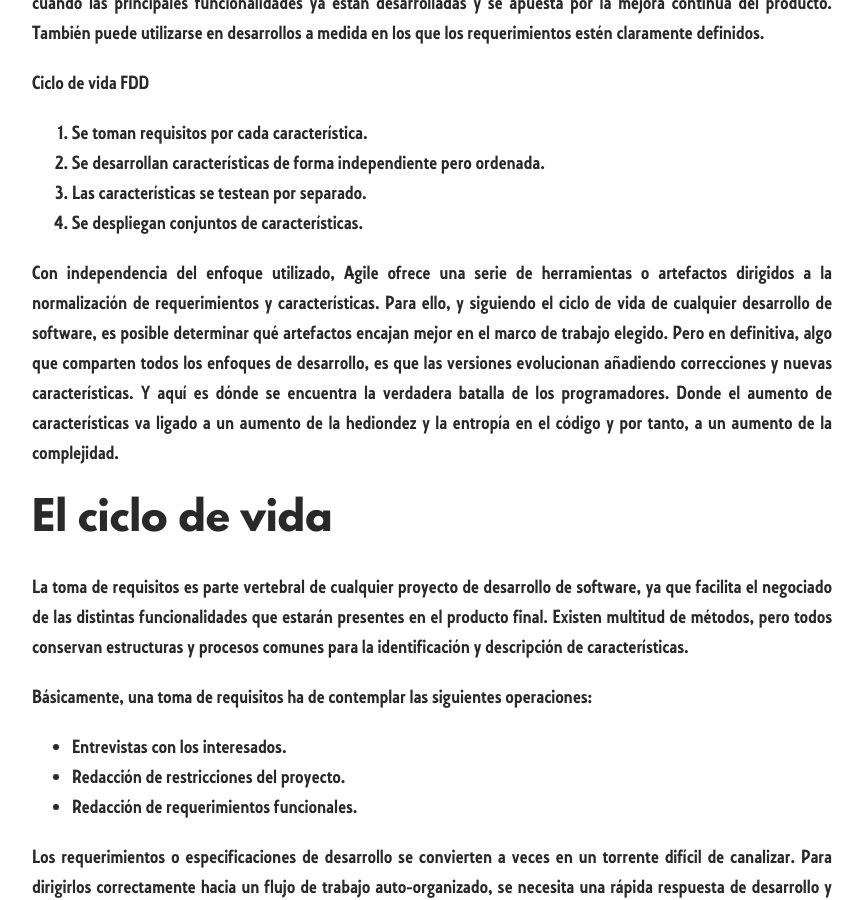
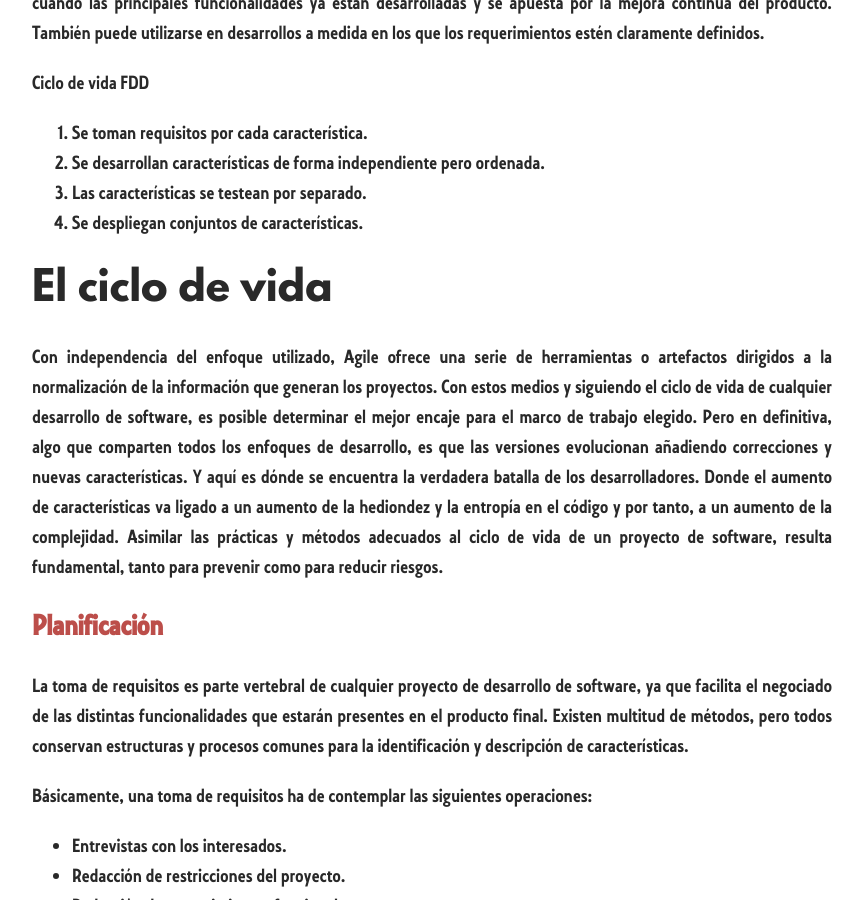
Before and after one commit to Rocmpr/blog, a Jekyll site: the page built from _posts/2019-11-24-Metodologías-Ágiles.md, in a window 1280 px wide and 900 px high, scrolled down 1508 px. Shown: the whole window, without its empty margins (208-1071 px from the left). Built offline with Jekyll 4.4.1, drawn with Linux system fonts in a browser that asks for light colours; our own code applies the rules of GitHub Pages for plain Markdown files.

Commit message:
Update 2019-11-24-Metodologías-Ágiles.md

```diff
--- a/_posts/2019-11-24-Metodologías-Ágiles.md
+++ b/_posts/2019-11-24-Metodologías-Ágiles.md
@@ -26,10 +26,11 @@ Ciclo de vida FDD
 3. Las características se testean por separado.
 4. Se despliegan conjuntos de características.
 
-Con independencia del enfoque utilizado, Agile ofrece una serie de herramientas o artefactos dirigidos a la normalización de requerimientos y características. Para ello, y siguiendo el ciclo de vida de cualquier desarrollo de software, es posible determinar qué artefactos encajan mejor en el marco de trabajo elegido. Pero en definitiva, algo que comparten todos los enfoques de desarrollo, es que las versiones evolucionan añadiendo correcciones y nuevas características. Y aquí es dónde se encuentra la verdadera batalla de los programadores. Donde el aumento de características va ligado a un aumento de la hediondez y la entropía en el código y por tanto, a un aumento de la complejidad.
+# El ciclo de vida
 
+Con independencia del enfoque utilizado, Agile ofrece una serie de herramientas o artefactos dirigidos a la normalización de la información que generan los proyectos. Con estos medios y siguiendo el ciclo de vida de cualquier desarrollo de software, es posible determinar el mejor encaje para el marco de trabajo elegido. Pero en definitiva, algo que comparten todos los enfoques de desarrollo, es que las versiones evolucionan añadiendo correcciones y nuevas características. Y aquí es dónde se encuentra la verdadera batalla de los desarrolladores. Donde el aumento de características va ligado a un aumento de la hediondez y la entropía en el código y por tanto, a un aumento de la complejidad. Asimilar las prácticas y métodos adecuados al ciclo de vida de un proyecto de software, resulta fundamental, tanto para prevenir como para reducir riesgos.
 
-# El ciclo de vida
+## Planificación
 
 La toma de requisitos es parte vertebral de cualquier proyecto de desarrollo de software, ya que facilita el negociado de las distintas funcionalidades que estarán presentes en el producto final. Existen multitud de métodos, pero todos conservan estructuras y procesos comunes para la identificación y descripción de características.
 
```
